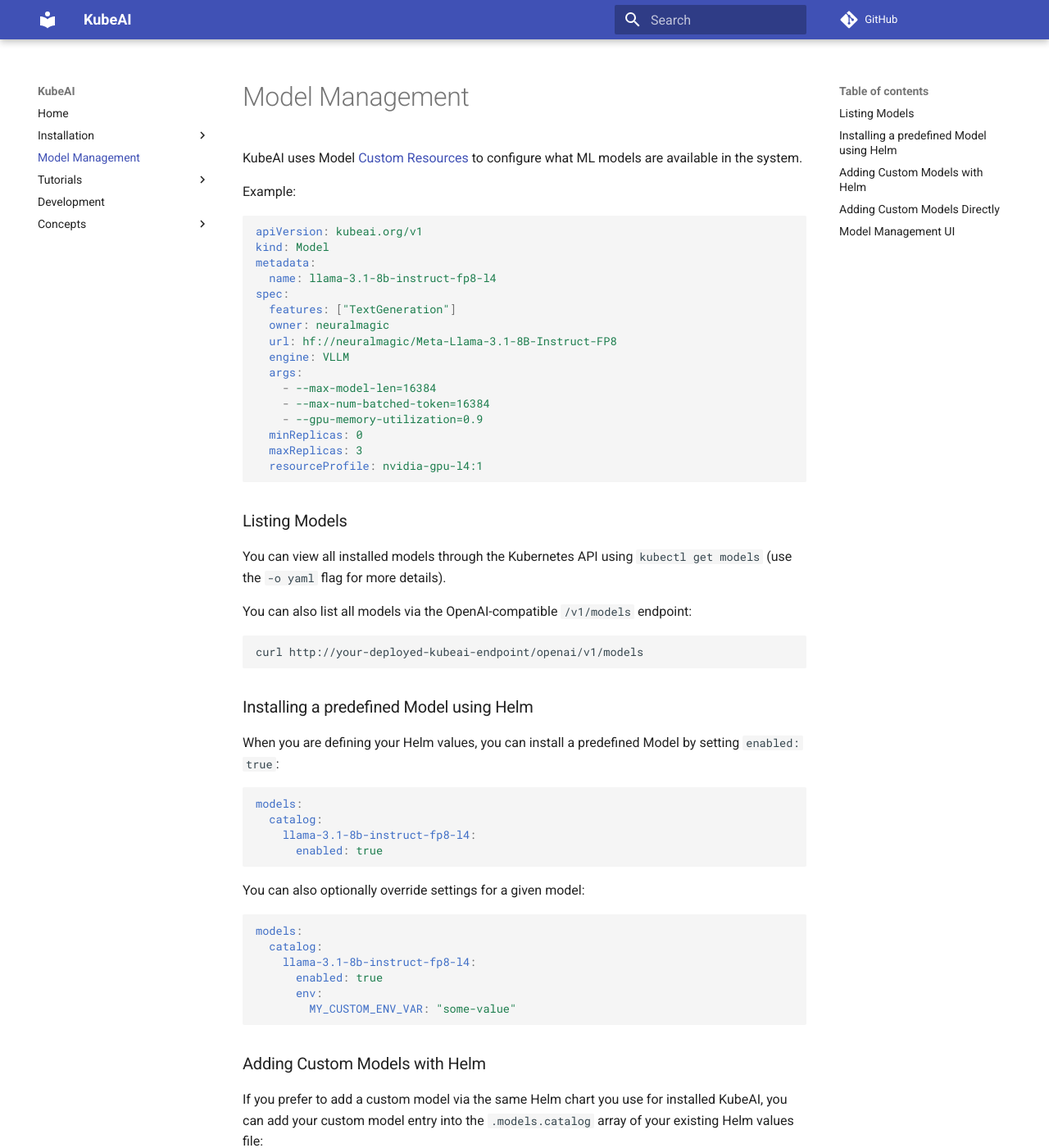
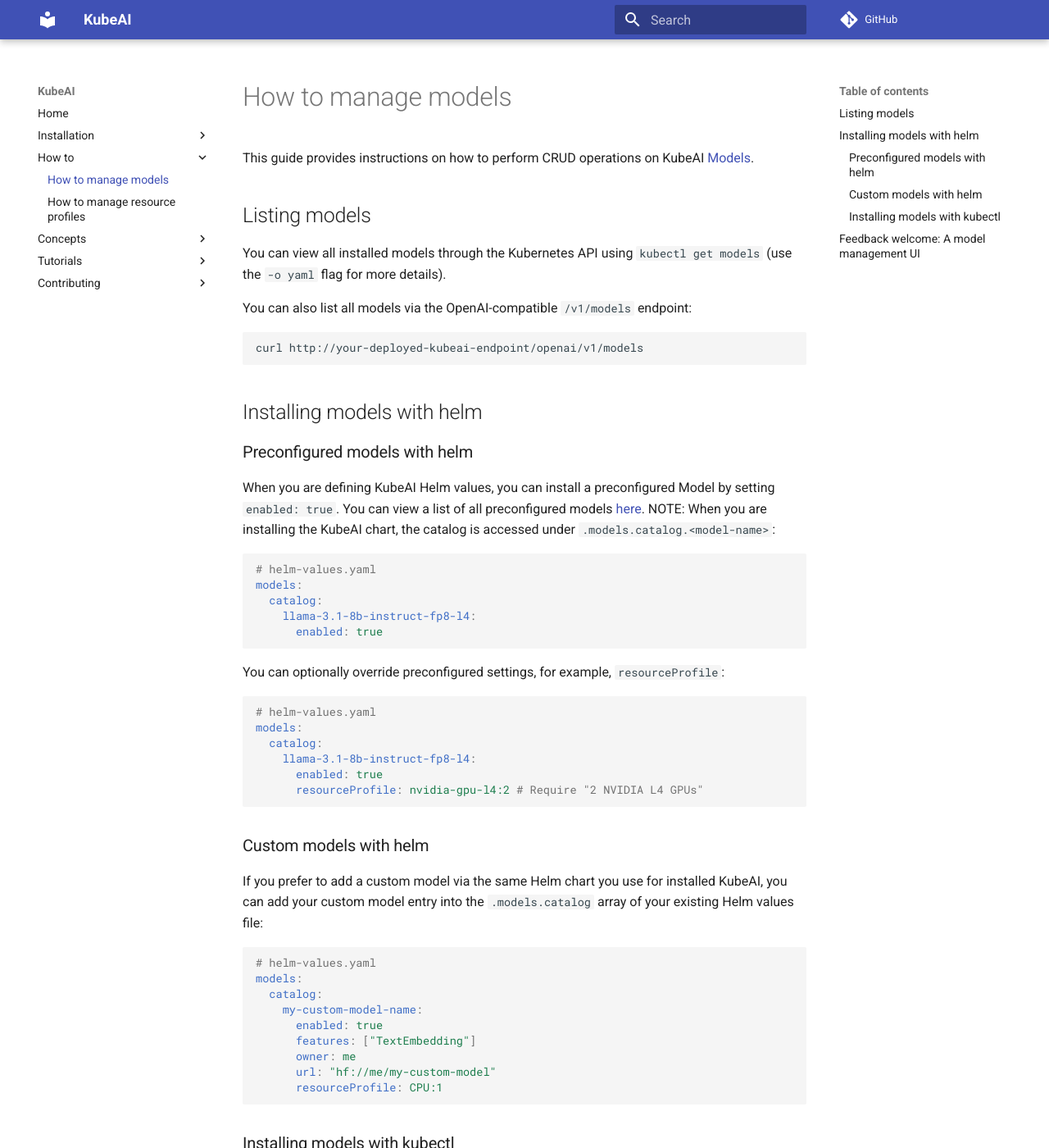
Before and after one commit to substratusai/kubeai, an MkDocs documentation site: the page built from docs/how-to/manage-models.md, in a window 1280 px wide and 1400 px high. Shown: the whole window at 82% size. Built offline with MkDocs 1.6.1 and Material for MkDocs 9.7.7, drawn with Linux system fonts in a browser that asks for light colours; comment, search, counter and statistics services are not loaded; some of the changed text lies outside the part shown.

Commit message:
Add more docs, move others (#165)
Following https://diataxis.fr/

---------

Co-authored-by: Sam Stoelinga <sammiestoel@gmail.com>

````diff
--- /dev/null
+++ b/docs/concepts/models.md
@@ -0,0 +1,44 @@
+# Models
+
+KubeAI serves ML models by launching Pods on Kubernetes. Every model server Pod loads exactly one model on startup.
+
+Model [Custom Resources](https://kubernetes.io/docs/concepts/extend-kubernetes/api-extension/custom-resources/) are used to configure what ML models KubeAI serves.
+
+Example:
+
+```yaml
+apiVersion: kubeai.org/v1
+kind: Model
+metadata:
+  name: llama-3.1-8b-instruct-fp8-l4
+spec:
+  features: ["TextGeneration"]
+  owner: neuralmagic
+  url: hf://neuralmagic/Meta-Llama-3.1-8B-Instruct-FP8
+  engine: VLLM
+  args:
+    - --max-model-len=16384
+    - --max-num-batched-token=16384
+    - --gpu-memory-utilization=0.9
+  minReplicas: 0
+  maxReplicas: 3
+  resourceProfile: nvidia-gpu-l4:1
+```
+
+## Server Settings
+
+In a Model manifest you can define what server to use for inference (`VLLM`, `OLlama`). Any model-specific settings can be passed to the server process via the `args` and `env` fields.
+
+## Autoscaling
+
+KubeAI has built-in support for autoscaling model inference servers. If the model is scaled to zero when a request comes in, the KubeAI server will hold the request until it is able spin up a new server Pod. Once the model server is running, KubeAI server will automatically scrape its metrics endpoint to determine how to autoscale from there.
+
+Autoscaling can be configured via the `minReplicas` and `maxReplicas` spec fields. KubeAI will modify the `.spec.replicas` field as it autoscales and report the observed state in `.status.replicas`.
+
+## OpenAI-API compatibility
+
+Kubernetes Model Custom Resources are the source of truth for models that exist in KubeAI. KubeAI provides a view into installed Models via the OpenAI `/v1/models` endpoint (which KubeAI serves at `/openai/v1/models`).
+
+## Next
+
+Read about [how to manage models](../guides/how-to-manage-models.md).
--- a/docs/concepts/resource-profiles.md
+++ b/docs/concepts/resource-profiles.md
@@ -49,3 +50,7 @@
     images:
       # ...
 ```
+
+## Next
+
+Read about [how to manage resource profiles](../guides/how-to-manage-resource-profiles.md).
--- a/docs/development.md
+++ b/docs/contributing/development-environment.md
@@ -1,5 +1,6 @@
-# Development
-This document provides instructions for setting up a development environment for KubeAI.
+# How to setup a development environment
+
+This document provides instructions for setting up an environment for developing KubeAI.
 
 ## Optional: Cloud Setup
 
--- a/docs/model-management.md
+++ b/docs/how-to/manage-models.md
@@ -1,29 +1,8 @@
-# Model Management
+# How to manage models
 
-KubeAI uses Model [Custom Resources](https://kubernetes.io/docs/concepts/extend-kubernetes/api-extension/custom-resources/) to configure what ML models are available in the system.
+This guide provides instructions on how to perform CRUD operations on KubeAI [Models](../concepts/models.md).
 
-Example:
-
-```yaml
-apiVersion: kubeai.org/v1
-kind: Model
-metadata:
-  name: llama-3.1-8b-instruct-fp8-l4
-spec:
-  features: ["TextGeneration"]
-  owner: neuralmagic
-  url: hf://neuralmagic/Meta-Llama-3.1-8B-Instruct-FP8
-  engine: VLLM
-  args:
-    - --max-model-len=16384
-    - --max-num-batched-token=16384
-    - --gpu-memory-utilization=0.9
-  minReplicas: 0
-  maxReplicas: 3
-  resourceProfile: nvidia-gpu-l4:1
-```
-
-### Listing Models
+## Listing models
 
 You can view all installed models through the Kubernetes API using `kubectl get models` (use the `-o yaml` flag for more details).
 
@@ -33,34 +12,37 @@
 curl http://your-deployed-kubeai-endpoint/openai/v1/models
 ```
 
-### Installing a predefined Model using Helm
+## Installing models with helm
 
-When you are defining your Helm values, you can install a predefined Model by setting `enabled: true`:
+### Preconfigured models with helm
+
+When you are defining KubeAI Helm values, you can install a preconfigured Model by setting `enabled: true`. You can view a list of all preconfigured models [here](https://github.com/substratusai/kubeai/blob/main/charts/kubeai/charts/models/values.yaml). NOTE: When you are installing the KubeAI chart, the catalog is accessed under `.models.catalog.<model-name>`:
 
 ```yaml
+# helm-values.yaml
 models:
   catalog:
     llama-3.1-8b-instruct-fp8-l4:
       enabled: true
 ```
 
-You can also optionally override settings for a given model:
+You can optionally override preconfigured settings, for example, `resourceProfile`:
 
 ```yaml
+# helm-values.yaml
 models:
   catalog:
     llama-3.1-8b-instruct-fp8-l4:
       enabled: true
-      env:
-        MY_CUSTOM_ENV_VAR: "some-value"
+      resourceProfile: nvidia-gpu-l4:2 # Require "2 NVIDIA L4 GPUs"
 ```
 
-### Adding Custom Models with Helm
+### Custom models with helm
 
 If you prefer to add a custom model via the same Helm chart you use for installed KubeAI, you can add your custom model entry into the `.models.catalog` array of your existing Helm values file:
 
 ```yaml
-# ...
+# helm-values.yaml
 models:
   catalog:
     my-custom-model-name:
@@ -71,9 +53,7 @@
       resourceProfile: CPU:1
 ```
 
-They you can re-run `helm upgrade` with the same flags you used to install KubeAI.
-
-### Adding Custom Models Directly
+### Installing models with kubectl
 
 You can add your own model by defining a Model yaml file and applying it using `kubectl apply -f model.yaml`.
 
@@ -85,6 +65,6 @@
 kubectl explain models.spec.engine
 ```
 
-### Model Management UI
+## Feedback welcome: A model management UI
 
 We are considering adding a UI for managing models in a running KubeAI instance. Give the [GitHub Issue](https://github.com/substratusai/kubeai/issues/148) a thumbs up if you would be interested in this feature.
--- a/mkdocs.yml
+++ b/mkdocs.yml
@@ -6,7 +6,8 @@
 nav:
   - Home: README.md
   - ... | installation/*.md
-  - model-management.md
+  - ... | how-to/*.md
+  - ... | concepts/*.md
   - ... | tutorials/*.md
   - ...
 plugins:
````
Also changed, not shown: other parts of docs/concepts/resource-profiles.md (+6 -5 lines), docs/README.md (+8 -3 lines), docs/how-to/manage-resource-profiles.md (added, +56 -0 lines), docs/installation/gke.md (+10 -2 lines).
